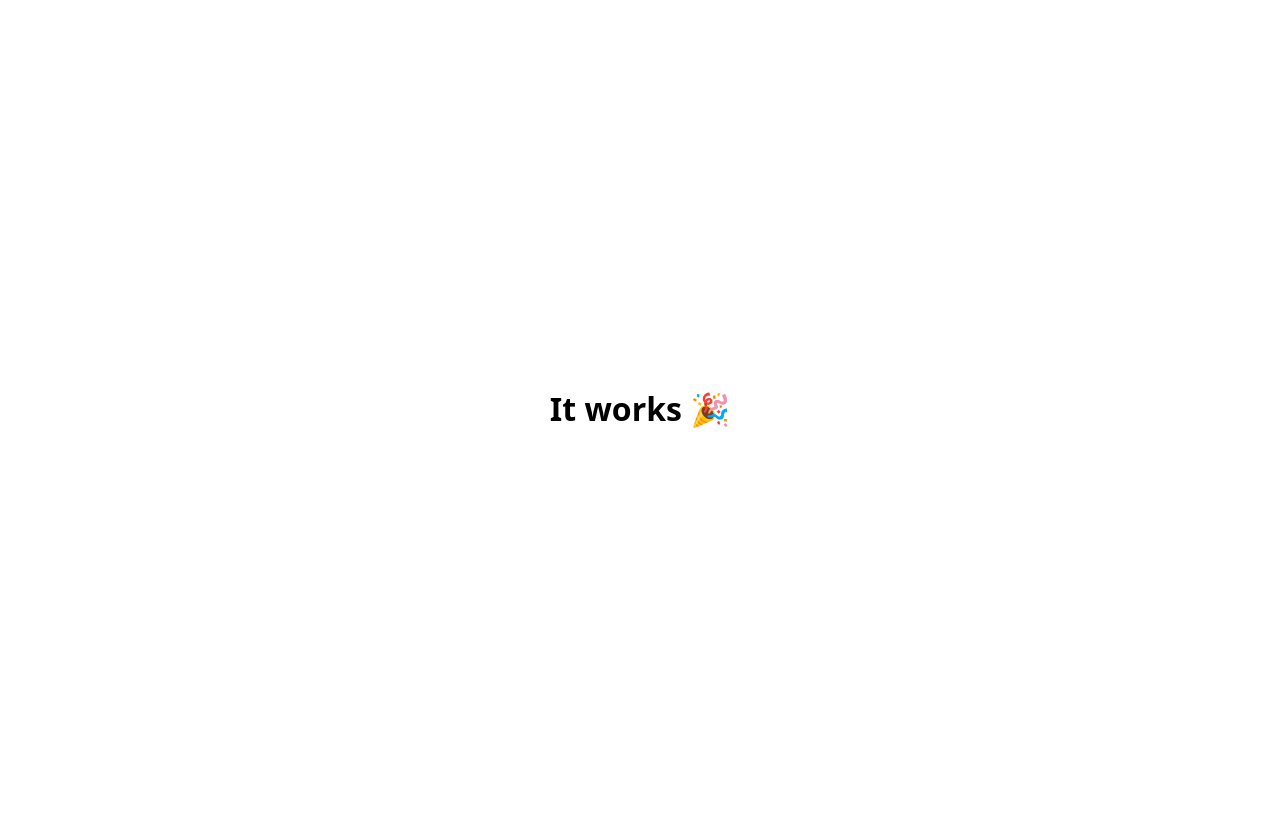
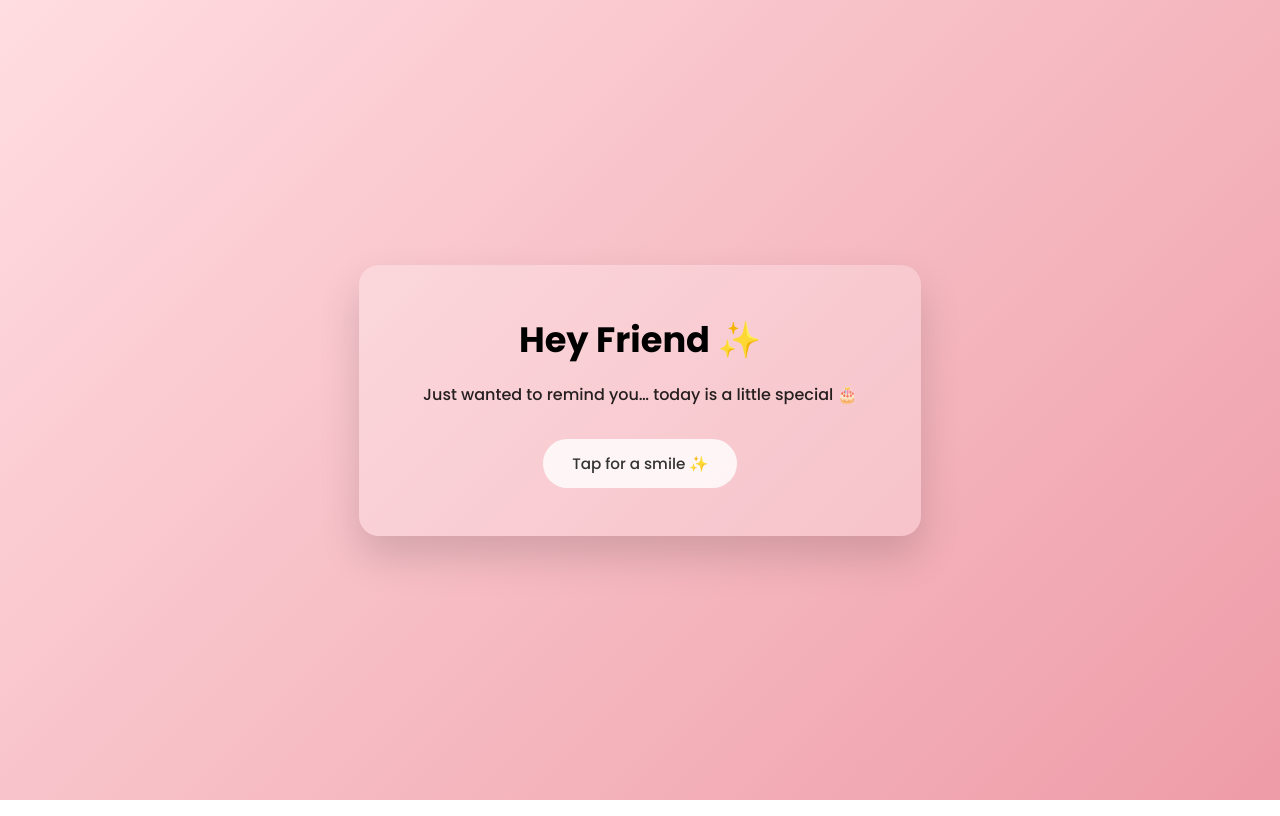
Before and after one commit to Prakash-Mishra-9ghz/ui-experiment, a plain HTML site: page index.html in a window 1280 px wide. Drawn offline with nearby package versions, Linux system fonts and the light colour scheme.

Commit message:
interactive page

```diff
--- a/index.html
+++ b/index.html
@@ -4,10 +4,29 @@
   <meta charset="UTF-8" />
   <meta name="viewport" content="width=device-width, initial-scale=1.0" />
   <title>Welcome</title>
+
+  <!-- Google Font -->
+  <link href="https://fonts.googleapis.com/css2?family=Poppins:wght@300;500;700&display=swap" rel="stylesheet">
+
   <link rel="stylesheet" href="style.css" />
 </head>
 <body>
-  <h1>It works 🎉</h1>
+    <audio id="popSound" src="pop.mp3" preload="auto"></audio>
+
+  <div class="container">
+    <div class="card">
+        <h1 id="title"></h1>
+        <p id="subtitle"></p>
+
+        <button id="celebrate" class="hidden">
+            Tap for a smile ✨
+        </button>
+    </div>
+
+  </div>
+
+  <script src="https://cdn.jsdelivr.net/npm/canvas-confetti@1.6.0/dist/confetti.browser.min.js"></script>
   <script src="script.js"></script>
+
 </body>
 </html>
--- a/script.js
+++ b/script.js
@@ -1 +1,58 @@
-console.log("Loaded");
+const params = new URLSearchParams(window.location.search);
+const name = params.get("name") || "Friend";
+
+const title = document.getElementById("title");
+const subtitle = document.getElementById("subtitle");
+const button = document.getElementById("celebrate");
+
+const sound = new Audio("pop.mp3");
+
+// Typewriter function
+function typeText(element, text, speed = 50, callback) {
+  element.textContent = "";
+  let i = 0;
+
+  const interval = setInterval(() => {
+    element.textContent += text.charAt(i);
+    i++;
+    if (i === text.length) {
+      clearInterval(interval);
+      if (callback) callback();
+    }
+  }, speed);
+}
+
+// Step-by-step reveal
+setTimeout(() => {
+  typeText(title, `Hey ${name} ✨`, 70);
+}, 500);
+
+setTimeout(() => {
+  typeText(
+    subtitle,
+    "Just wanted to remind you… today is a little special 🎂",
+    40,
+    () => {
+      button.classList.add("show");
+    }
+  );
+}, 1800);
+
+// Button click magic
+button.addEventListener("click", () => {
+  sound.currentTime = 0;
+  sound.volume = 0.4;
+  sound.play();
+
+  typeText(
+    subtitle,
+    "Happy Birthday ✨ May this year bring calm days, bright moments, and reasons to smile.",
+    35
+  );
+
+  confetti({
+    particleCount: 120,
+    spread: 80,
+    origin: { y: 0.6 }
+  });
+});
--- a/style.css
+++ b/style.css
@@ -1,7 +1,82 @@
+* {
+  margin: 0;
+  padding: 0;
+  box-sizing: border-box;
+}
+
 body {
   height: 100vh;
+  font-family: 'Poppins', sans-serif;
+  background: linear-gradient(135deg, #ffdde1, #ee9ca7);
   display: flex;
   justify-content: center;
   align-items: center;
-  font-family: system-ui, sans-serif;
 }
+
+.container {
+  animation: fadeIn 1.2s ease forwards;
+}
+
+.card {
+  background: rgba(255, 255, 255, 0.25);
+  backdrop-filter: blur(12px);
+  padding: 3rem 4rem;
+  border-radius: 20px;
+  text-align: center;
+  box-shadow: 0 20px 40px rgba(0,0,0,0.15);
+  transform: scale(0.95);
+  animation: scaleUp 1.2s ease forwards;
+}
+
+h1 {
+  font-size: 2.2rem;
+  font-weight: 600;
+  margin-bottom: 1rem;
+}
+
+p {
+  font-size: 1rem;
+  opacity: 0.85;
+}
+
+@keyframes fadeIn {
+  from { opacity: 0; }
+  to { opacity: 1; }
+}
+
+@keyframes scaleUp {
+  to { transform: scale(1); }
+}
+
+button {
+  margin-top: 2rem;
+  padding: 0.8rem 1.8rem;
+  border: none;
+  border-radius: 999px;
+  font-size: 0.95rem;
+  font-family: inherit;
+  cursor: pointer;
+  background: rgba(255, 255, 255, 0.8);
+  color: #333;
+  transition: transform 0.2s ease, box-shadow 0.2s ease;
+}
+
+button:hover {
+  transform: translateY(-2px);
+  box-shadow: 0 10px 20px rgba(0,0,0,0.15);
+}
+
+.hidden {
+  opacity: 0;
+  pointer-events: none;
+}
+
+.show {
+  opacity: 1;
+  pointer-events: auto;
+  transition: opacity 1s ease;
+}
+
+#title, #subtitle {
+  min-height: 1.5em;
+}
```
Also changed, not shown: 1 other file.
